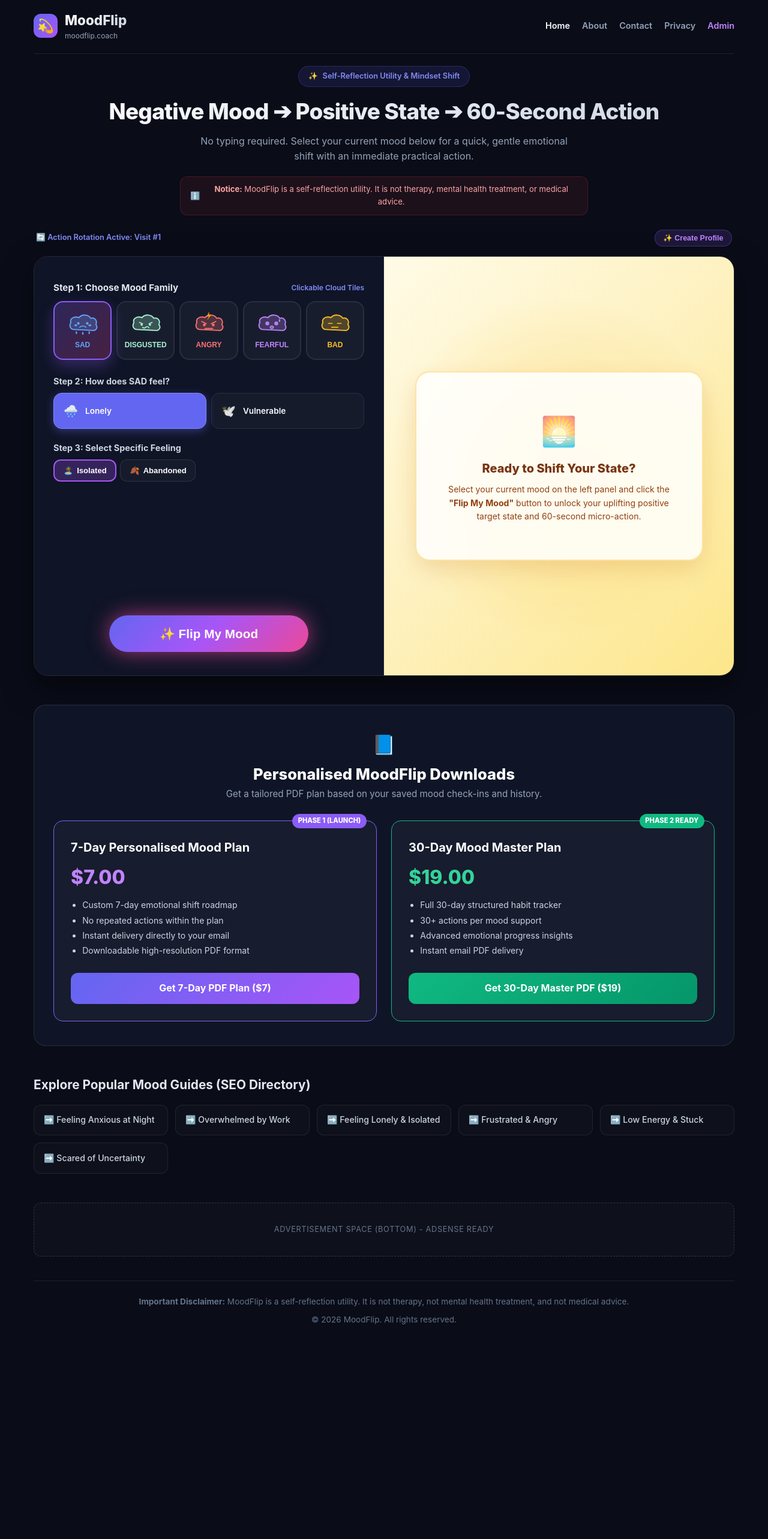
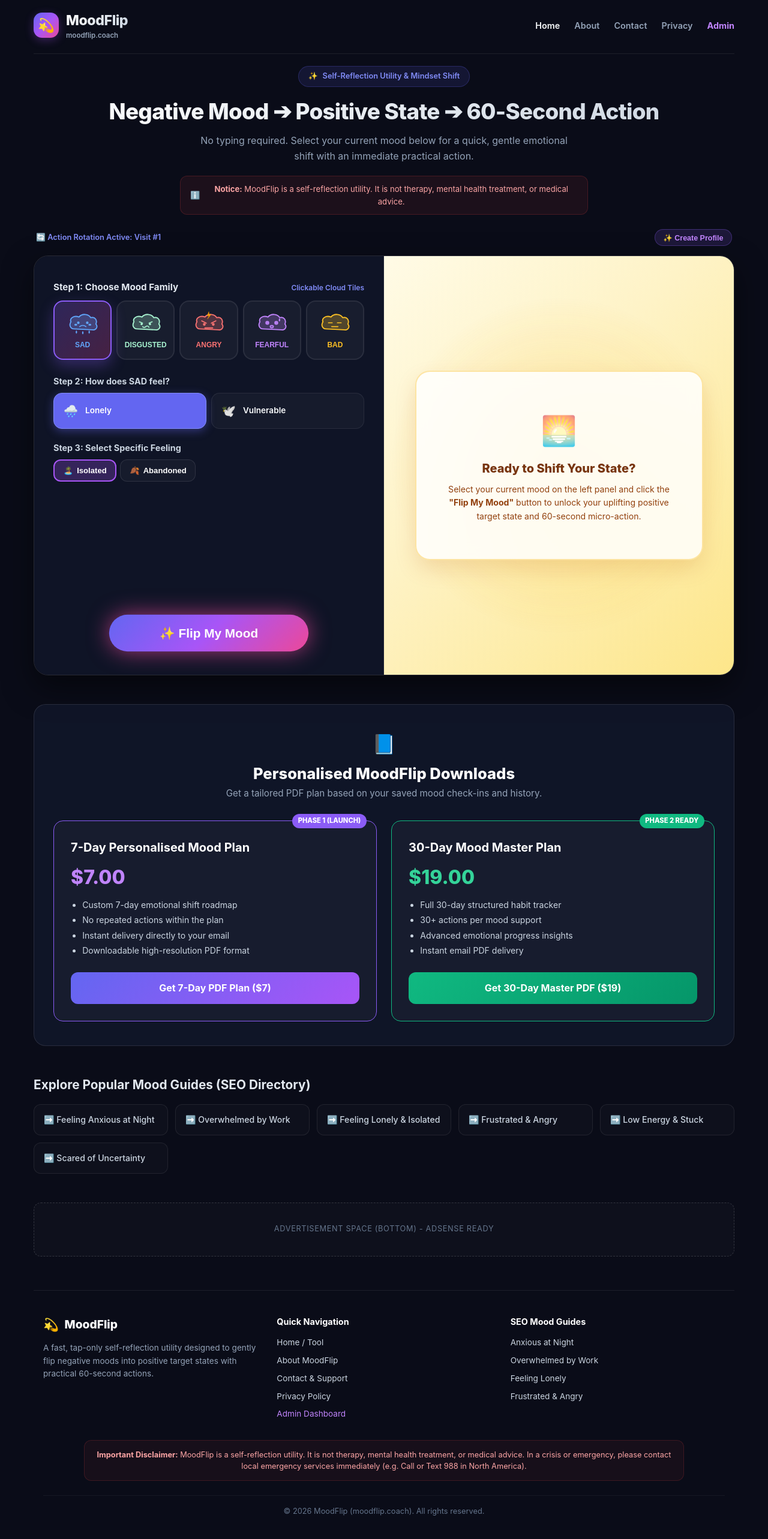
Before and after one commit to CodeStackLab/moodflip-website, a Next.js app: page / in a window 1280 px wide. Shown: the part 138-2704 px from the top of the page at 60% size. Before the commit the page ends 2386 px from the top, so only its background shows below. Built offline with nearby package versions, Linux system fonts and the light colour scheme.

Commit message:
Add 100% mobile-responsive Header with hamburger toggle and rich multi-column Footer with non-medical disclaimer

```diff
--- a/app/globals.css
+++ b/app/globals.css
@@ -60,18 +60,51 @@ body {
   padding: 1.25rem 0;
   border-bottom: 1px solid rgba(255, 255, 255, 0.08);
   margin-bottom: 1rem;
-  flex-wrap: wrap;
-  gap: 1rem;
+}
+
+.header-nav {
+  display: flex;
+  gap: 1.5rem;
+  font-size: 0.9rem;
+  font-weight: 600;
+  align-items: center;
+}
+
+.mobile-menu-toggle {
+  display: none;
+  background: rgba(255, 255, 255, 0.05);
+  border: 1px solid rgba(255, 255, 255, 0.15);
+  color: white;
+  font-size: 1.25rem;
+  padding: 0.4rem 0.75rem;
+  border-radius: 8px;
+  cursor: pointer;
 }
 
 @media (max-width: 640px) {
-  .nav-header {
-    justify-content: center;
+  .mobile-menu-toggle {
+    display: block;
+  }
+
+  .header-nav {
+    display: none;
+    position: absolute;
+    top: 100%;
+    left: 0;
+    right: 0;
+    background: #0f1426;
+    border: 1px solid rgba(255, 255, 255, 0.12);
+    border-radius: 16px;
+    padding: 1.25rem;
+    flex-direction: column;
+    gap: 1rem;
+    z-index: 50;
+    box-shadow: 0 15px 35px rgba(0, 0, 0, 0.7);
     text-align: center;
   }
-  .nav-header nav {
-    gap: 1rem;
-    font-size: 0.85rem;
+
+  .header-nav.open {
+    display: flex;
   }
 }
 
--- a/app/layout.tsx
+++ b/app/layout.tsx
@@ -1,6 +1,8 @@
 import React from 'react';
 import type { Metadata } from 'next';
 import AdSpace from '@/components/AdSpace';
+import Header from '@/components/Header';
+import Footer from '@/components/Footer';
 import '@/app/globals.css';
 
 export const metadata: Metadata = {
@@ -22,30 +24,8 @@ export default function RootLayout({
           {/* Top AdSpace Slot */}
           <AdSpace position="top" />
 
-          {/* Responsive Navigation Header */}
-          <header className="nav-header">
-            <a href="/" style={{ display: 'flex', alignItems: 'center', gap: '0.75rem', textDecoration: 'none' }}>
-              <div style={{ width: '40px', height: '40px', borderRadius: '12px', background: 'linear-gradient(135deg, #6366f1, #a855f7)', display: 'flex', alignItems: 'center', justifyContent: 'center', fontSize: '1.4rem' }}>
-                💫
-              </div>
-              <div style={{ textAlign: 'left' }}>
-                <span style={{ fontSize: '1.4rem', fontWeight: 800, background: 'linear-gradient(135deg, #fff, #cbd5e1)', WebkitBackgroundClip: 'text', WebkitTextFillColor: 'transparent' }}>
-                  MoodFlip
-                </span>
-                <span style={{ fontSize: '0.75rem', display: 'block', color: '#94a3b8', marginTop: '-2px' }}>
-                  moodflip.coach
-                </span>
-              </div>
-            </a>
-
-            <nav style={{ display: 'flex', gap: '1.25rem', fontSize: '0.9rem', fontWeight: 600 }}>
-              <a href="/" style={{ color: '#f8fafc', textDecoration: 'none' }}>Home</a>
-              <a href="/about" style={{ color: '#94a3b8', textDecoration: 'none' }}>About</a>
-              <a href="/contact" style={{ color: '#94a3b8', textDecoration: 'none' }}>Contact</a>
-              <a href="/privacy" style={{ color: '#94a3b8', textDecoration: 'none' }}>Privacy</a>
-              <a href="/admin" style={{ color: '#c084fc', textDecoration: 'none' }}>Admin</a>
-            </nav>
-          </header>
+          {/* Dedicated Responsive Header */}
+          <Header />
 
           {/* Main Content */}
           <main>{children}</main>
@@ -53,13 +33,8 @@ export default function RootLayout({
           {/* Bottom AdSpace Slot */}
           <AdSpace position="bottom" />
 
-          {/* Footer */}
-          <footer style={{ borderTop: '1px solid rgba(255,255,255,0.08)', marginTop: '2.5rem', padding: '1.5rem 0', textAlign: 'center', color: '#64748b', fontSize: '0.85rem' }}>
-            <p style={{ marginBottom: '0.5rem', padding: '0 0.5rem' }}>
-              <strong>Important Disclaimer:</strong> MoodFlip is a self-reflection utility. It is not therapy, not mental health treatment, and not medical advice.
-            </p>
-            <p>© 2026 MoodFlip. All rights reserved.</p>
-          </footer>
+          {/* Dedicated Responsive Footer */}
+          <Footer />
         </div>
       </body>
     </html>
--- /dev/null
+++ b/components/Footer.tsx
@@ -0,0 +1,77 @@
+import React from 'react';
+
+export default function Footer() {
+  return (
+    <footer style={{
+      borderTop: '1px solid rgba(255, 255, 255, 0.08)',
+      marginTop: '3.5rem',
+      padding: '2.5rem 1rem 1.5rem 1rem',
+      background: 'rgba(10, 12, 24, 0.6)',
+      color: '#94a3b8'
+    }}>
+      <div style={{
+        maxWidth: '1200px',
+        margin: '0 auto',
+        display: 'grid',
+        gridTemplateColumns: 'repeat(auto-fit, minmax(240px, 1fr))',
+        gap: '2rem',
+        marginBottom: '2rem'
+      }}>
+        {/* Column 1: Brand & Purpose */}
+        <div>
+          <div style={{ display: 'flex', alignItems: 'center', gap: '0.6rem', marginBottom: '0.75rem' }}>
+            <span style={{ fontSize: '1.3rem' }}>💫</span>
+            <span style={{ fontSize: '1.2rem', fontWeight: 800, color: 'white' }}>MoodFlip</span>
+          </div>
+          <p style={{ fontSize: '0.85rem', color: '#94a3b8', lineHeight: 1.6 }}>
+            A fast, tap-only self-reflection utility designed to gently flip negative moods into positive target states with practical 60-second actions.
+          </p>
+        </div>
+
+        {/* Column 2: Quick Links */}
+        <div>
+          <h4 style={{ fontSize: '0.9rem', fontWeight: 700, color: 'white', marginBottom: '0.85rem' }}>Quick Navigation</h4>
+          <ul style={{ listStyle: 'none', padding: 0, margin: 0, fontSize: '0.85rem', display: 'flex', flexDirection: 'column', gap: '0.5rem' }}>
+            <li><a href="/" style={{ color: '#cbd5e1', textDecoration: 'none' }}>Home / Tool</a></li>
+            <li><a href="/about" style={{ color: '#cbd5e1', textDecoration: 'none' }}>About MoodFlip</a></li>
+            <li><a href="/contact" style={{ color: '#cbd5e1', textDecoration: 'none' }}>Contact & Support</a></li>
+            <li><a href="/privacy" style={{ color: '#cbd5e1', textDecoration: 'none' }}>Privacy Policy</a></li>
+            <li><a href="/admin" style={{ color: '#c084fc', textDecoration: 'none' }}>Admin Dashboard</a></li>
+          </ul>
+        </div>
+
+        {/* Column 3: Popular Guides */}
+        <div>
+          <h4 style={{ fontSize: '0.9rem', fontWeight: 700, color: 'white', marginBottom: '0.85rem' }}>SEO Mood Guides</h4>
+          <ul style={{ listStyle: 'none', padding: 0, margin: 0, fontSize: '0.85rem', display: 'flex', flexDirection: 'column', gap: '0.5rem' }}>
+            <li><a href="/mood/anxious-at-night" style={{ color: '#cbd5e1', textDecoration: 'none' }}>Anxious at Night</a></li>
+            <li><a href="/mood/overwhelmed-work" style={{ color: '#cbd5e1', textDecoration: 'none' }}>Overwhelmed by Work</a></li>
+            <li><a href="/mood/feeling-lonely" style={{ color: '#cbd5e1', textDecoration: 'none' }}>Feeling Lonely</a></li>
+            <li><a href="/mood/frustrated-angry" style={{ color: '#cbd5e1', textDecoration: 'none' }}>Frustrated & Angry</a></li>
+          </ul>
+        </div>
+      </div>
+
+      {/* Non-Medical Disclaimer Box */}
+      <div style={{
+        maxWidth: '1000px',
+        margin: '0 auto 1.5rem auto',
+        background: 'rgba(239, 68, 68, 0.06)',
+        border: '1px solid rgba(239, 68, 68, 0.18)',
+        borderRadius: '12px',
+        padding: '0.85rem 1.25rem',
+        textAlign: 'center',
+        fontSize: '0.8rem',
+        color: '#fca5a5',
+        lineHeight: 1.5
+      }}>
+        <strong>Important Disclaimer:</strong> MoodFlip is a self-reflection utility. It is not therapy, mental health treatment, or medical advice. In a crisis or emergency, please contact local emergency services immediately (e.g. Call or Text 988 in North America).
+      </div>
+
+      {/* Copyright Line */}
+      <div style={{ textAlign: 'center', fontSize: '0.8rem', color: '#64748b', borderTop: '1px solid rgba(255,255,255,0.05)', paddingTop: '1rem' }}>
+        © 2026 MoodFlip (moodflip.coach). All rights reserved.
+      </div>
+    </footer>
+  );
+}
--- /dev/null
+++ b/components/Header.tsx
@@ -0,0 +1,61 @@
+'use client';
+
+import React, { useState } from 'react';
+
+export default function Header() {
+  const [isMobileMenuOpen, setIsMobileMenuOpen] = useState(false);
+
+  return (
+    <header className="nav-header" style={{ position: 'relative' }}>
+      {/* Brand Logo */}
+      <a href="/" style={{ display: 'flex', alignItems: 'center', gap: '0.75rem', textDecoration: 'none' }}>
+        <div style={{
+          width: '42px',
+          height: '42px',
+          borderRadius: '14px',
+          background: 'linear-gradient(135deg, #6366f1 0%, #a855f7 50%, #ec4899 100%)',
+          display: 'flex',
+          alignItems: 'center',
+          justifyContent: 'center',
+          fontSize: '1.4rem',
+          boxShadow: '0 4px 15px rgba(168, 85, 247, 0.3)'
+        }}>
+          💫
+        </div>
+        <div style={{ textAlign: 'left' }}>
+          <span style={{
+            fontSize: '1.45rem',
+            fontWeight: 800,
+            background: 'linear-gradient(135deg, #ffffff 0%, #cbd5e1 100%)',
+            WebkitBackgroundClip: 'text',
+            WebkitTextFillColor: 'transparent',
+            letterSpacing: '-0.02em'
+          }}>
+            MoodFlip
+          </span>
+          <span style={{ fontSize: '0.72rem', display: 'block', color: '#94a3b8', marginTop: '-3px', fontWeight: 600 }}>
+            moodflip.coach
+          </span>
+        </div>
+      </a>
+
+      {/* Desktop & Mobile Navigation Links */}
+      <nav className={`header-nav ${isMobileMenuOpen ? 'open' : ''}`}>
+        <a href="/" style={{ color: '#f8fafc', textDecoration: 'none' }}>Home</a>
+        <a href="/about" style={{ color: '#94a3b8', textDecoration: 'none' }}>About</a>
+        <a href="/contact" style={{ color: '#94a3b8', textDecoration: 'none' }}>Contact</a>
+        <a href="/privacy" style={{ color: '#94a3b8', textDecoration: 'none' }}>Privacy</a>
+        <a href="/admin" style={{ color: '#c084fc', textDecoration: 'none', fontWeight: 700 }}>Admin</a>
+      </nav>
+
+      {/* Mobile Hamburger Menu Button */}
+      <button
+        onClick={() => setIsMobileMenuOpen(!isMobileMenuOpen)}
+        className="mobile-menu-toggle"
+        aria-label="Toggle Navigation Menu"
+      >
+        {isMobileMenuOpen ? '✕' : '☰'}
+      </button>
+    </header>
+  );
+}
```
Also changed, not shown: 1 other file (tests, documents, lock files or other folders).
